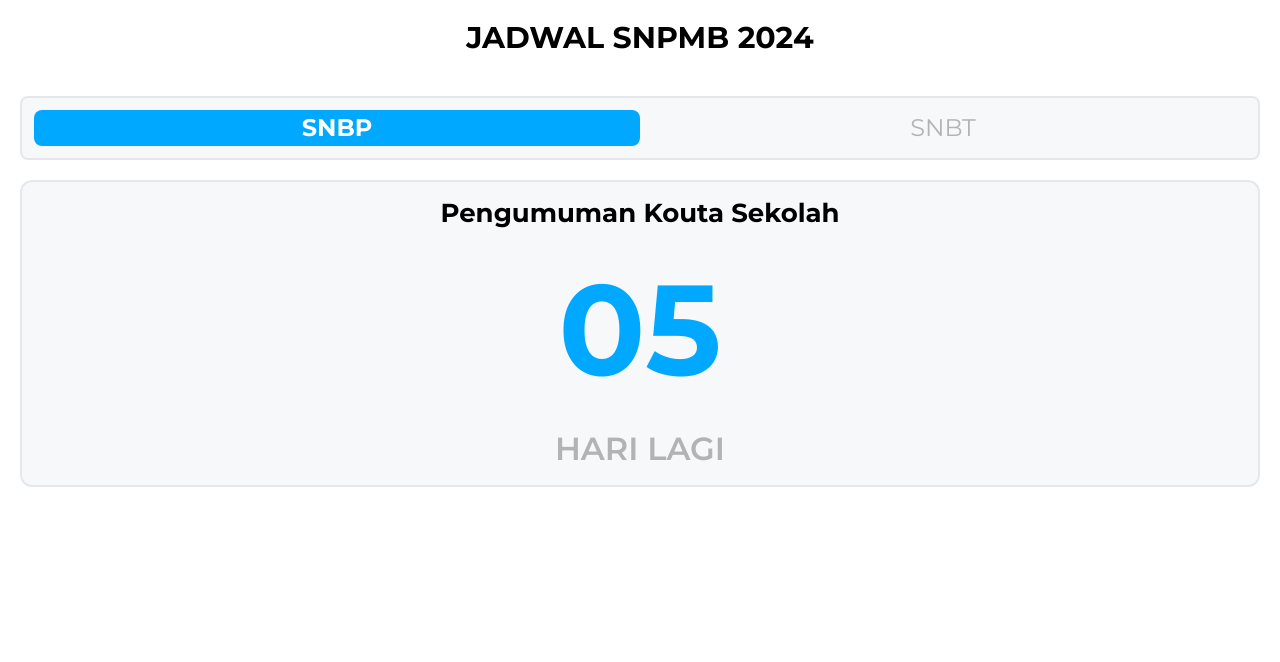
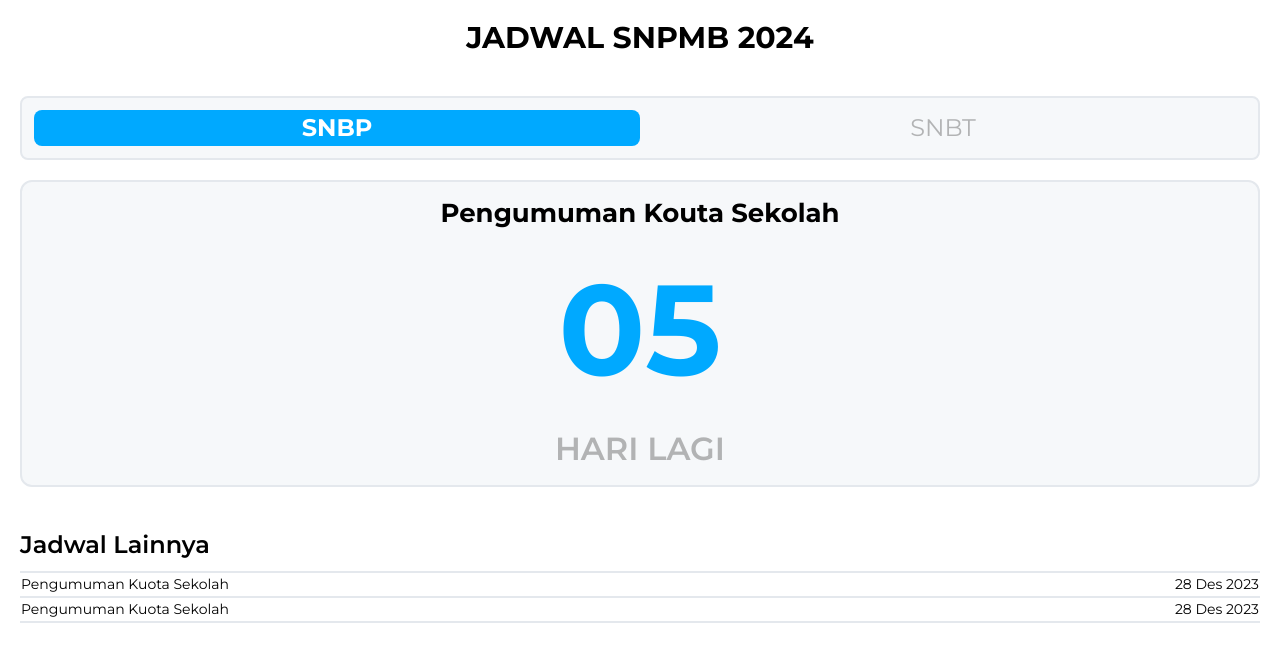
Before and after one commit to nardaiv/multiple-date-count-down, a React (Vite) app: page / in a window 1280 px wide. Shown: the top 662 px of the page. Built offline with nearby package versions, Linux system fonts and the light colour scheme.

Commit message:
creating style for OtherSchedule

```diff
--- a/src/OtherSchedule.jsx
+++ b/src/OtherSchedule.jsx
@@ -3,6 +3,18 @@
 export default function OtherSchedule(props){
 
     return(
-        <div></div>
+        <div className="mt-10 w-12/12">
+            <h2 className="font-semibold text-[24px] mb-2">Jadwal Lainnya</h2>
+            <table className="table-fixed border-collapse border-spacing-0 text-[14px] w-full">
+                <tr>
+                    <td className="border-y-2 border-darkgrey">Pengumuman Kuota Sekolah</td>
+                    <td className="border-y-2 border-darkgrey text-right">28 Des 2023</td>
+                </tr>
+                <tr>
+                    <td className="border-y-2 border-darkgrey">Pengumuman Kuota Sekolah</td>
+                    <td className="border-y-2 border-darkgrey text-right">28 Des 2023</td>
+                </tr>
+            </table>
+        </div>
     )
 }
```
